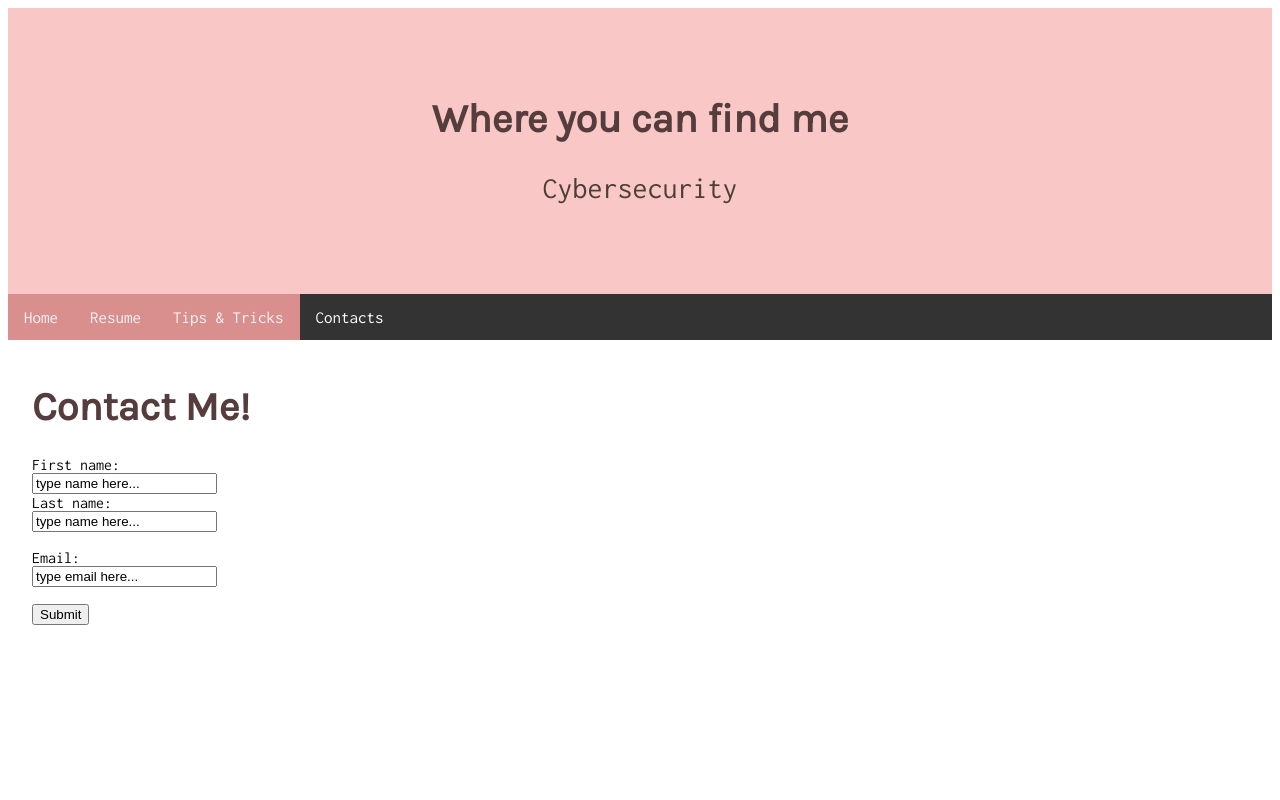
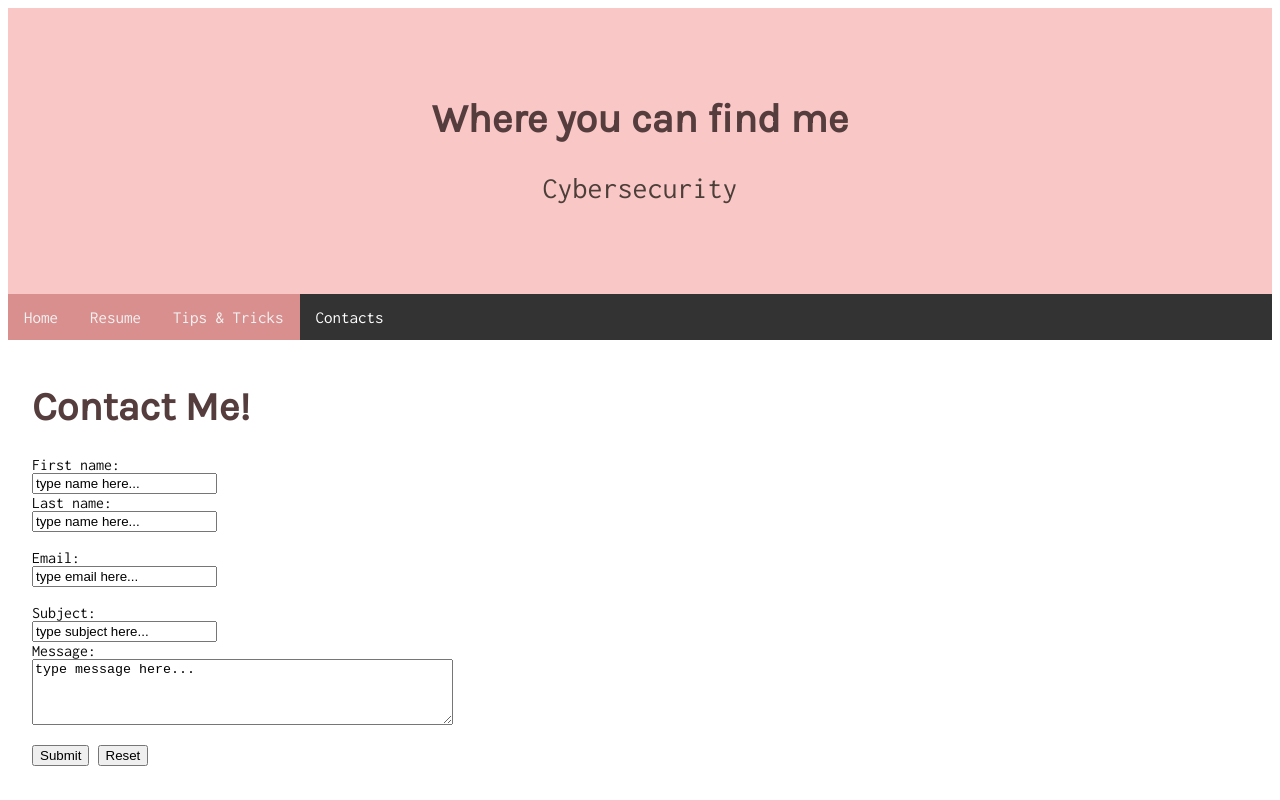
Before and after one commit to scwilder/jovia, a plain HTML site: page contact.html in a window 1280 px wide. Drawn offline with Linux system fonts and the light colour scheme.

Commit message:
update content

```diff
--- a/contact.html
+++ b/contact.html
@@ -30,7 +30,13 @@
   <input type="text" id="lname" name="lname" value="type name here..."><br><br>
   <label for="lemail">Email:</label><br>
   <input type="text" id="lemail" name="lemail" value="type email here..."><br><br>
-  <input type="submit" value="Submit">
+
+  <label for="lsubject">Subject:</label><br>
+  <input type="text" id="lsubject" name="lsubject" value="type subject here..."><br>
+  <label for="lmessage">Message:</label><br>
+  <textarea id="lmessage" name="lmessage" rows="4" cols="50">type message here...</textarea><br><br>
+
+  <input type="submit" value="Submit">   <input type="reset" value="Reset">
 </form>
 
 </div>
```
Also changed, not shown: index.html (+4 -0 lines).
